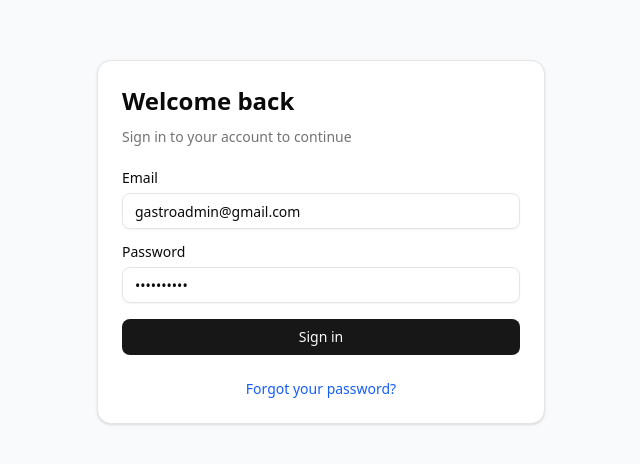
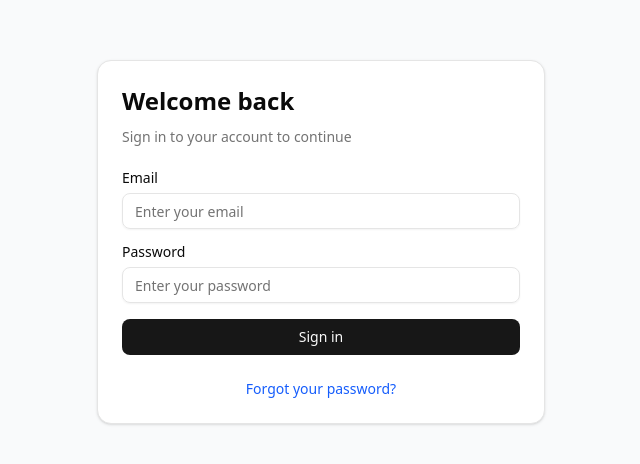
Before and after one commit to samir7888/Hospital-Gastro-CMS, a React (Vite) app: page /login in a window 1280 px wide. Shown: the part 158-622 px from the top of the page, without its empty margins (319-959 px from the left). Built offline with nearby package versions, Linux system fonts and the light colour scheme; no server answers.

Commit message:
fix: Reset default values for email and password fields in LoginPage

```diff
--- a/src/pages/auth/login.tsx
+++ b/src/pages/auth/login.tsx
@@ -37,8 +37,8 @@ export default function LoginPage() {
   const form = useForm<LoginValues>({
     resolver: zodResolver(loginSchema),
     defaultValues: {
-      email: "gastroadmin@gmail.com",
-      password: "Gastro@123",
+      email: "",
+      password: "",
     },
   });
 
```
